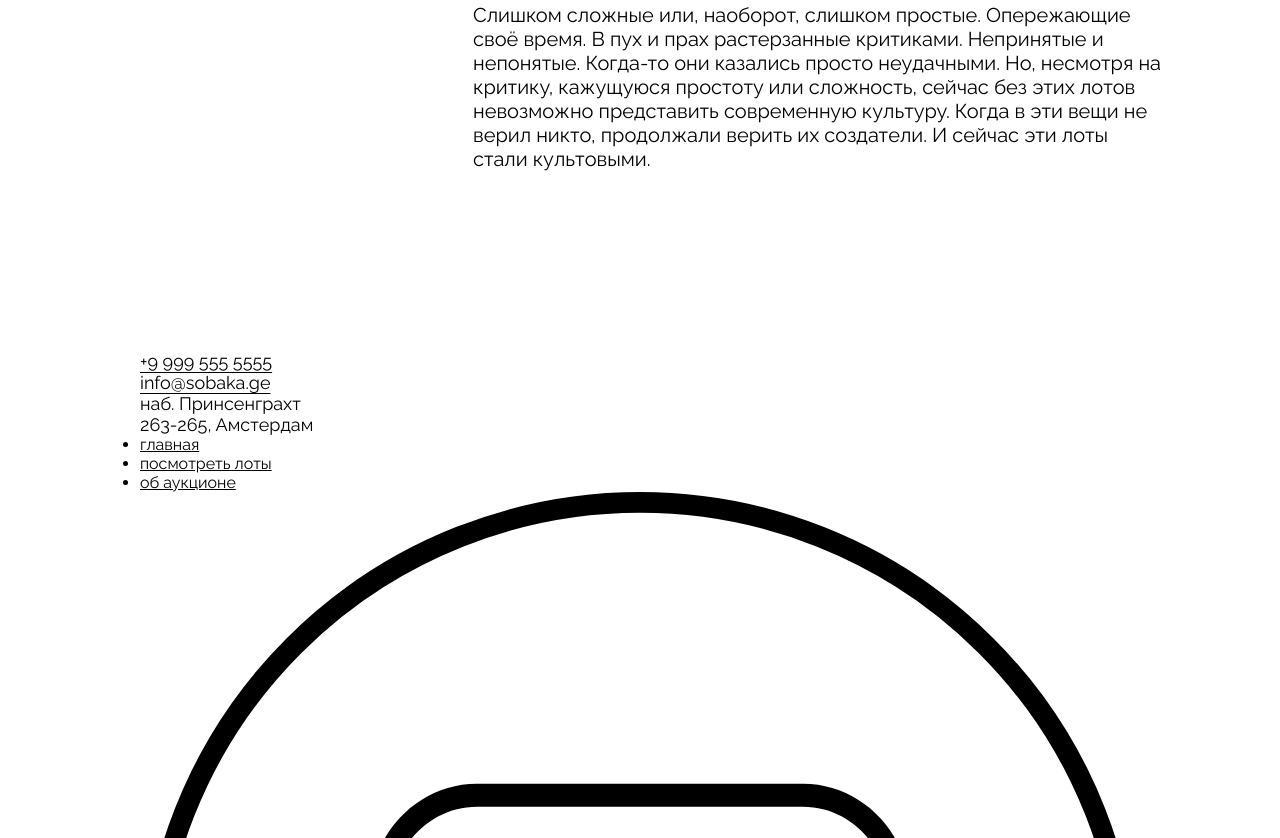
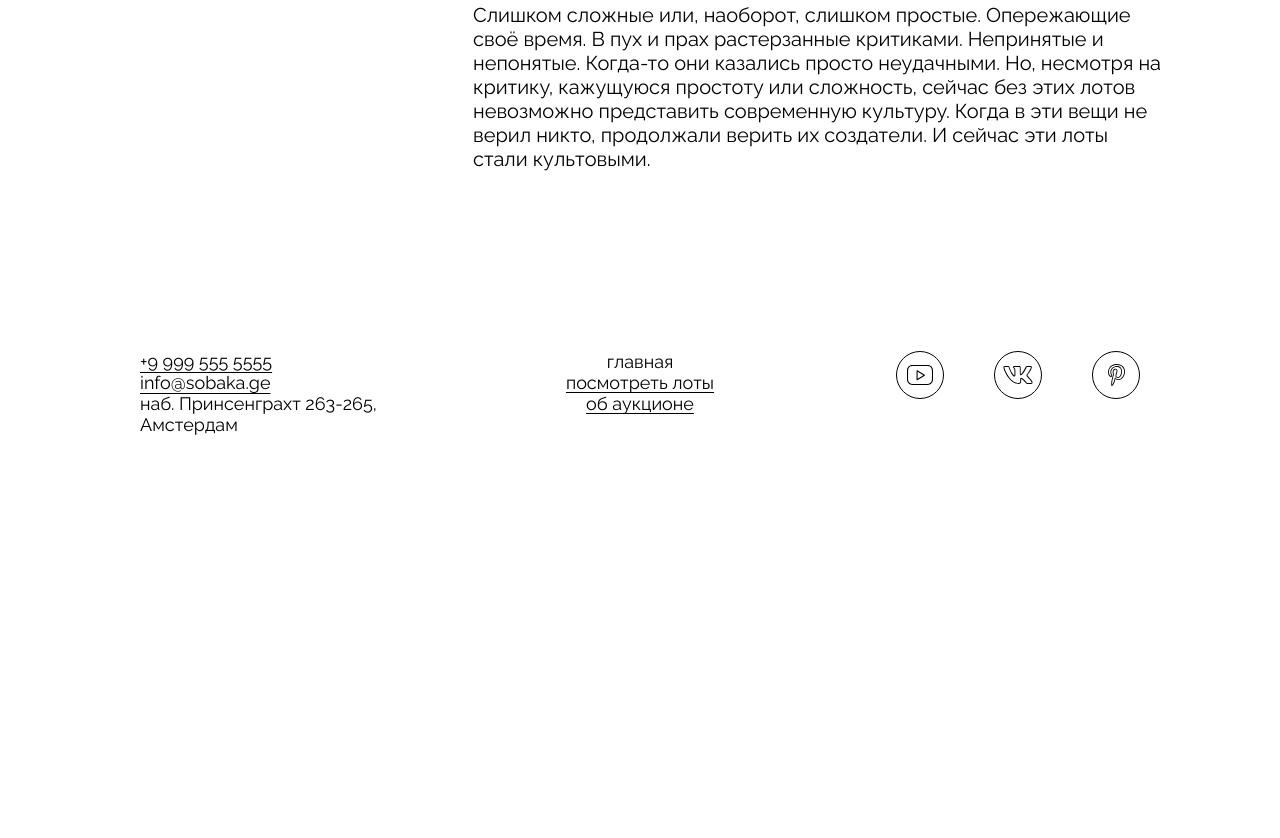
Before and after one commit to xronicle/ono-tebe-nado-ad, a plain HTML site: page index.html in a window 1280 px wide. Shown: the part 2462-3300 px from the top of the page. After the commit the page ends 2979 px from the top, so only its background shows below. Drawn offline with Linux system fonts and the light colour scheme.

Commit message:
add stylization footer

```diff
--- a/index.html
+++ b/index.html
@@ -101,40 +101,40 @@
 </main>
 
 <footer class="footer">
-  <address class="address">
+  <address class="address footer__address">
     <a class="address__link" href="tel:+99995555555">+9 999 555 5555</a>
     <a class="address__link" href="mailto:info@sobaka.ge">info@sobaka.ge</a>
     наб. Принсенграхт 263-265, Амстердам
   </address>
 
   <nav class="footer__menu">
-    <ul class="footer__list">
-      <li class="footer__item">
-        <a class="footer__link footer__link_active" href="#">главная</a>
+    <ul class="footer__menu-list">
+      <li class="footer__menu-list-item">
+        <a class="footer__menu-link footer__menu-link_active" href="#">главная</a>
       </li>
-      <li class="footer__item">
-        <a class="footer__link" href="#lots">посмотреть лоты</a>
+      <li class="footer__menu-list-item">
+        <a class="footer__menu-link" href="#lots">посмотреть лоты</a>
       </li>
-      <li class="footer__item">
-        <a class="footer__link" href="#about">об аукционе</a>
+      <li class="footer__menu-list-item">
+        <a class="footer__menu-link" href="#about">об аукционе</a>
       </li>
     </ul>
   </nav>
 
-  <ul class="social">
-    <li class="social__item">
-      <a class="social__link" href="https://www.youtube.com/" target="_blank" rel="noopener">
-        <img class="social__icon" src="./images/yt.svg" alt="YouTube" />
+  <ul class="footer__social-list">
+    <li class="footer__social-list-item">
+      <a class="footer__social-link" href="https://www.youtube.com/" target="_blank" rel="noopener">
+        <img class="footer__social-icon" src="./images/yt.svg" alt="YouTube" />
       </a>
     </li>
-    <li class="social__item">
-      <a class="social__link" href="https://vk.com/" target="_blank" rel="noopener">
-        <img class="social__icon" src="./images/vk.svg" alt="ВКонтакте" />
+    <li class="footer__social-list-item">
+      <a class="footer__social-link" href="https://vk.com/" target="_blank" rel="noopener">
+        <img class="footer__social-icon" src="./images/vk.svg" alt="ВКонтакте" />
       </a>
     </li>
-    <li class="social__item">
-      <a class="social__link" href="https://www.pinterest.com/" target="_blank" rel="noopener">
-        <img class="social__icon" src="./images/pinterest.svg" alt="Pinterest" />
+    <li class="footer__social-list-item">
+      <a class="footer__social-link" href="https://www.pinterest.com/" target="_blank" rel="noopener">
+        <img class="footer__social-icon" src="./images/pinterest.svg" alt="Pinterest" />
       </a>
     </li>
   </ul>
--- a/styles/style.css
+++ b/styles/style.css
@@ -262,15 +262,52 @@
 }
 
 .footer {
+    display: grid;
+    grid-template-columns: 1fr min-content 1fr;
+    align-items: start;
     padding: 180px 50px 82px;
 }
+
+.footer__address {
+    justify-self: start;
+    max-width: 240px;
+}
+
 .footer__menu {}
-.footer__list {}
-.footer__item {}
-.footer__link {}
-.footer__link_active {}
 
-.social {}
-.social__item {}
-.social__link {}
-.social__icon {}
+.footer__menu-list {
+    list-style: none;
+    font-size: var(--font-size-small);
+    text-align: center;
+    white-space: nowrap;
+}
+
+.footer__menu-list-item {}
+
+.footer__menu-link {
+    text-decoration-thickness: 1px;
+    text-underline-offset: 3px;
+    text-decoration-skip-ink: none;
+}
+
+.footer__menu-link_active {
+    text-decoration: none;
+}
+
+.footer__social-list {
+    display: flex;
+    gap: 50px;
+    justify-self: end;
+    list-style: none;
+}
+
+.footer__social-list-item {}
+
+.footer__social-link {
+    display: block;
+}
+
+.footer__social-icon {
+    display: block;
+    width: 48px;
+}
```
